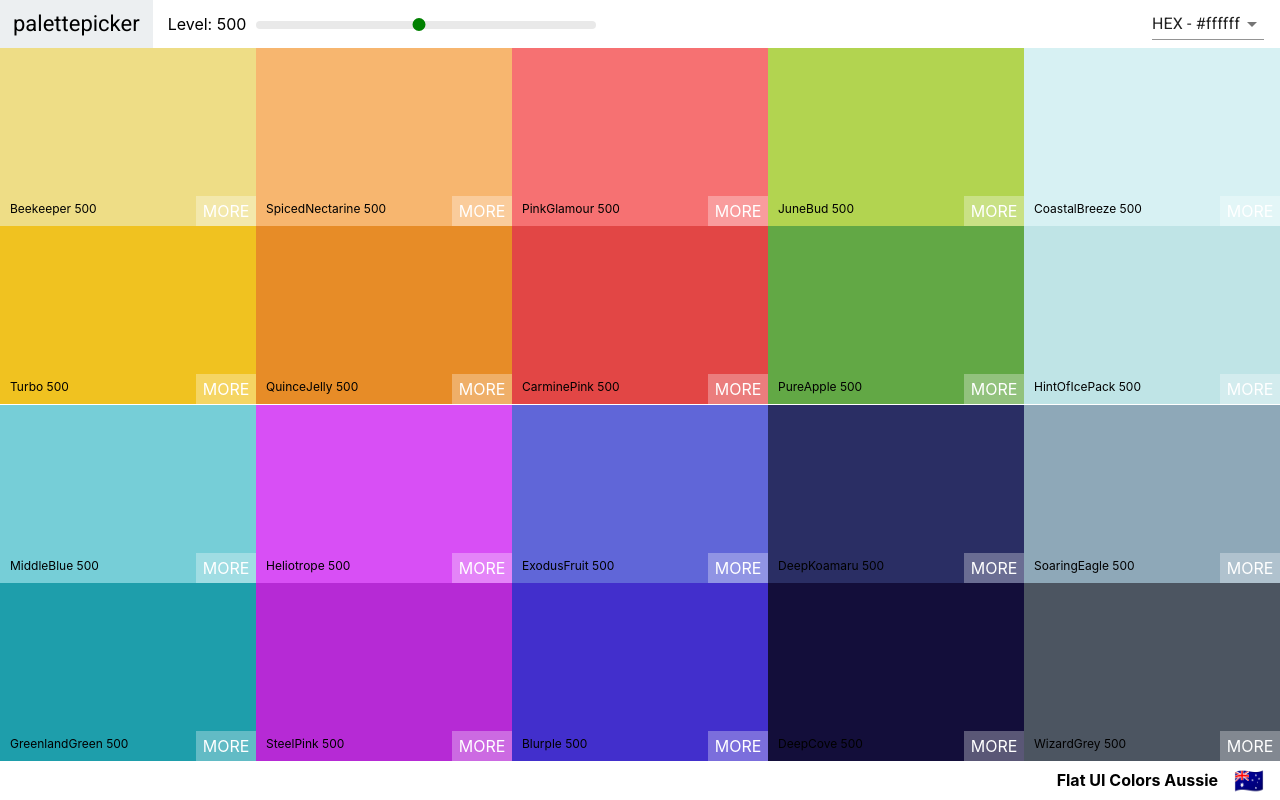
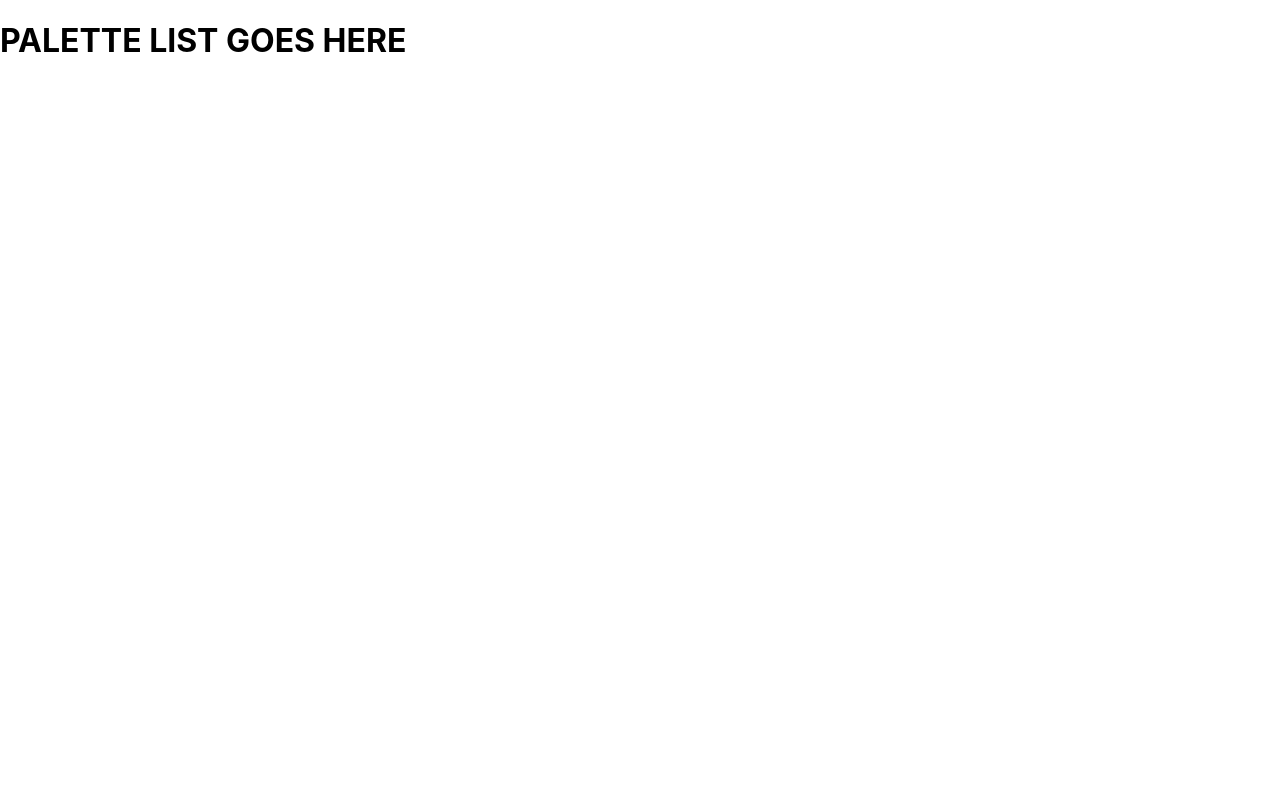
Before and after one commit to anoof/palette-maker, a React (Create React App) app: page / in a window 1280 px wide. Built offline with nearby package versions, Linux system fonts and the light colour scheme.

Commit message:
added react router

```diff
--- a/package.json
+++ b/package.json
@@ -13,6 +13,7 @@
     "react": "^17.0.2",
     "react-copy-to-clipboard": "^5.0.4",
     "react-dom": "^17.0.2",
+    "react-router-dom": "^6.0.1",
     "react-scripts": "4.0.3",
     "web-vitals": "^1.1.2"
   },
--- a/src/App.js
+++ b/src/App.js
@@ -1,14 +1,23 @@
-import React, { Component } from 'react';
+import React, { Component } from "react";
+import { Route, Routes } from "react-router-dom";
 import Palette from "./Palette";
 import seedColors from "./seedColors";
 import { generatePalette } from "./colorHelpers";
 
 function App() {
-  return (
-    <div>
-      <Palette palette={generatePalette(seedColors[4])} />
-    </div>
-  );
+	return (
+		<Routes>
+			<Route exact path="/" element={<h1>PALETTE LIST GOES HERE</h1>} />
+			<Route
+				exact
+				path="/palette/:id"
+				element={<h1>INDIVIDUAL PALETTE</h1>}
+			/>
+		</Routes>
+		// <div>
+		//   <Palette palette={generatePalette(seedColors[4])} />
+		// </div>
+	);
 }
 
 export default App;
--- a/src/index.js
+++ b/src/index.js
@@ -1,13 +1,14 @@
 import React from 'react';
 import ReactDOM from 'react-dom';
+import { BrowserRouter } from 'react-router-dom';
 import './index.css';
 import App from './App';
 import reportWebVitals from './reportWebVitals';
 
 ReactDOM.render(
-  <React.StrictMode>
+  <BrowserRouter>
     <App />
-  </React.StrictMode>,
+  </BrowserRouter>,
   document.getElementById('root')
 );
 
```
Also changed, not shown: 1 other file (tests, documents, lock files or other folders).
